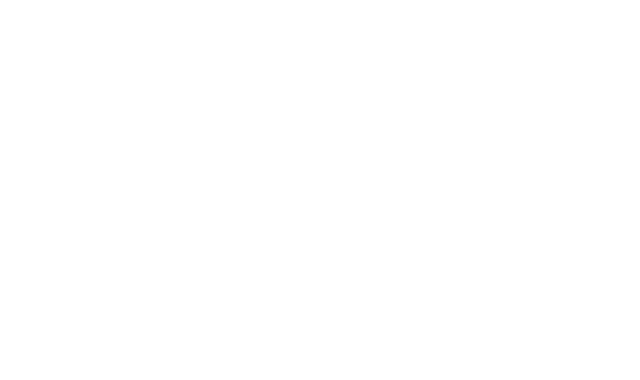
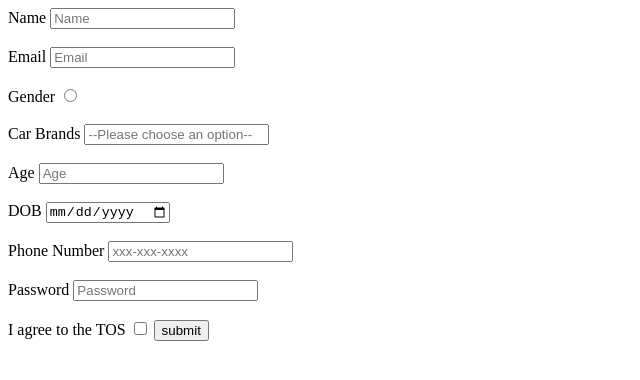
Before and after one commit to acciojob/signup-form-car-deepanshuu18, a website: page main.html in a window 1280 px wide. Shown: the whole page, without its empty margins (0-640 px from the left). Drawn offline with Linux system fonts and the light colour scheme.

Commit message:
created a submission

```diff
--- a/main.html
+++ b/main.html
@@ -7,6 +7,46 @@
 </head>
 
 <body>
+	<form method="POST">
+		<label for="name"> Name</label>
+		<input type="text"id="name" placeholder="Name" required>
+<br> <br>
+
+		<label for="email"> Email</label>
+		<input type="email" id="email" placeholder="Email" required>
+		<br> <br>
+		<label for="gender"> Gender</label>
+		<input type="radio" id="gender_m, gender_f" required>
+	<br> <br>
+		<label for="car-brands"> Car Brands</label>
+		<input type="select" id="cars" placeholder="--Please choose an option--" required>
+		<br> <br>
+		<label for="age"> Age</label>
+		<input type="number" id=age placeholder="Age" required>
+		<br><br>
+		<label for="dob">DOB</label>
+
+		<input type="date" id="dob"  required>
+		<br><br>
+		<label for='phoneno'> Phone Number</label>
+		<input type="tel" id="tel" placeholder="xxx-xxx-xxxx">
+		<br> <br>
+		<label for="Password">Password</label>
+		<input type="password" id="password" placeholder="Password" required>
+		<br> <br>
+		<label for="iagreetotos"> I agree to the TOS</label>
+
+		<input type="checkbox" id="tos" required>
+		<button type="submit"> submit</button>
+
+
+
+
+
+
+
+
+	</form>
 	<!-- the entire body must be written by student -->
     <script type="text/javascript" src="./script.js">
 </script>
```
